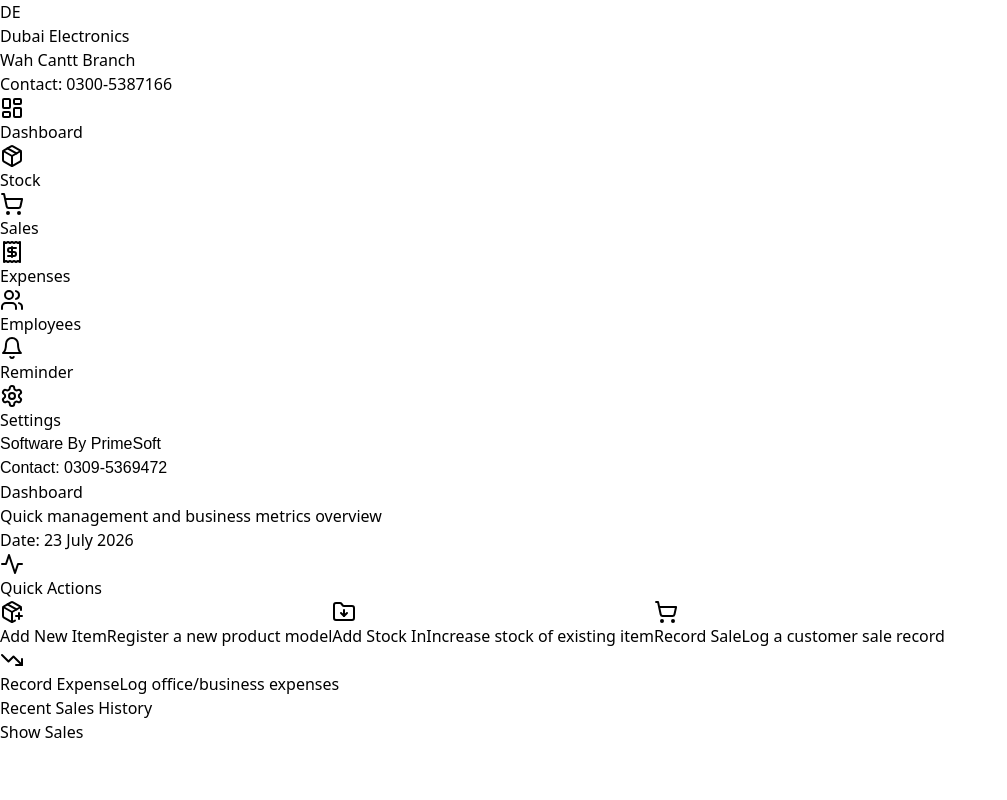
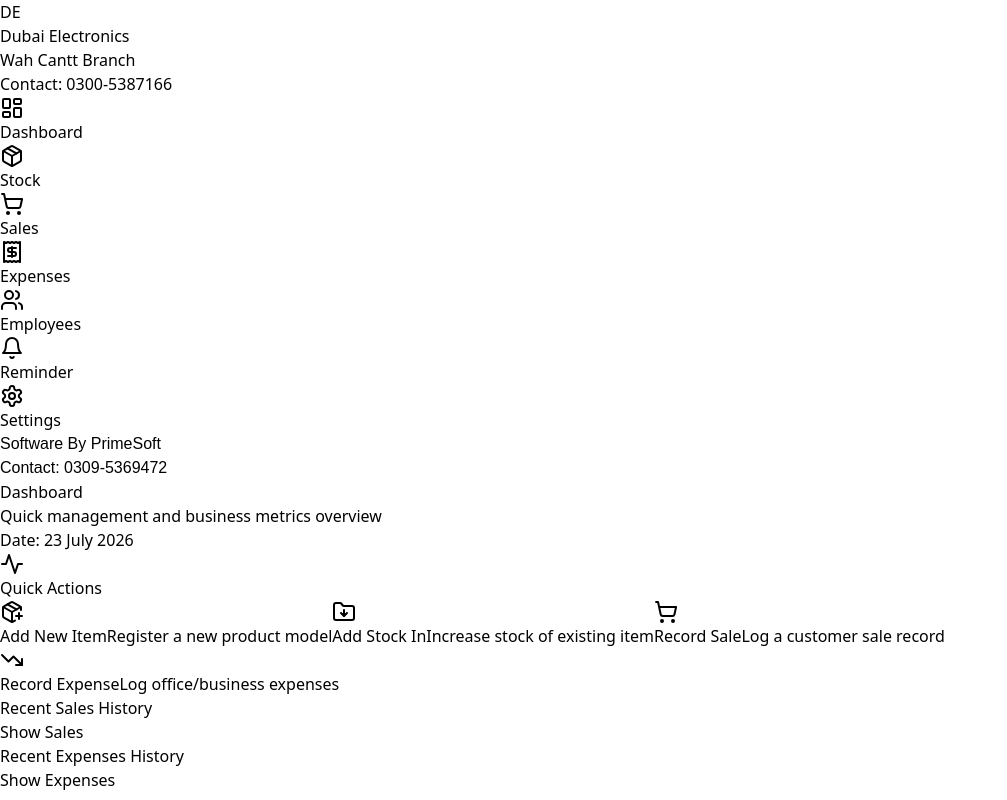
Before and after one commit to SalikLeo/Dubai-Electronics-Wah-Cantt, a React (Vite) app: page /#/dashboard in a window 1280 px wide. Shown: the whole page, without its empty margins (0-1007 px from the left). Built offline with nearby package versions, Linux system fonts and the light colour scheme.

Commit message:
Add Recent Expenses History section to Dashboard

```diff
--- a/src/tabs/DashboardTab.jsx
+++ b/src/tabs/DashboardTab.jsx
@@ -12,6 +12,7 @@
 export default function DashboardTab({ data, saveData }) {
   const navigate = useNavigate();
   const [showSales, setShowSales] = useState(false);
+  const [showExpenses, setShowExpenses] = useState(false);
 
   // Date helpers
   const todayYMD = useMemo(() => {
@@ -151,6 +152,51 @@
           </div>
         )}
       </div>
+
+      {/* Recent Expenses History */}
+      <div className={`bg-white rounded-xl border border-gray-200 shadow-sm p-6 flex flex-col transition-all duration-300 mt-6 ${showExpenses ? 'flex-1 min-h-[300px]' : ''}`}>
+        <div className="flex justify-between items-center mb-4">
+          <h3 className="text-base font-bold text-gray-800">Recent Expenses History</h3>
+          <button
+            onClick={() => setShowExpenses(!showExpenses)}
+            className="px-3.5 py-1.5 bg-red-600 hover:bg-red-700 text-white text-xs font-bold rounded-lg shadow-sm transition-colors duration-200 cursor-pointer"
+          >
+            {showExpenses ? 'Hide Expenses' : 'Show Expenses'}
+          </button>
+        </div>
+        {showExpenses && (
+          <div className="flex-1 overflow-auto">
+            {data.expenses?.length === 0 ? (
+              <div className="h-full flex items-center justify-center text-gray-400 text-sm">
+                No expenses logged yet.
+              </div>
+            ) : (
+              <table className="w-full text-left border-collapse border border-gray-200 rounded-lg overflow-hidden">
+                <thead>
+                  <tr className="bg-slate-50 border-b border-gray-200 text-xs font-semibold text-gray-500 uppercase">
+                    <th className="py-2.5 px-3 border-r border-slate-200 last:border-r-0">Date</th>
+                    <th className="py-2.5 px-3 border-r border-slate-200 last:border-r-0">Description</th>
+                    <th className="py-2.5 px-3 border-r border-slate-200 last:border-r-0 text-right text-red-600">Amount</th>
+                    <th className="py-2.5 px-3 pl-4 last:border-r-0">Remarks</th>
+                  </tr>
+                </thead>
+                <tbody className="divide-y divide-gray-200 text-sm">
+                  {(data.expenses || []).slice(0, 10).map((expense) => (
+                    <tr key={expense.id} className="hover:bg-slate-50/50">
+                      <td className="py-2.5 px-3 border-r border-slate-100 last:border-r-0 text-gray-500 whitespace-nowrap">
+                        {new Date(expense.date).toLocaleDateString('en-IN', { month: 'short', day: 'numeric', hour: '2-digit', minute: '2-digit' })}
+                      </td>
+                      <td className="py-2.5 px-3 border-r border-slate-100 last:border-r-0 font-medium text-gray-800">{expense.description}</td>
+                      <td className="py-2.5 px-3 border-r border-slate-100 last:border-r-0 text-right font-semibold text-red-600">Rs {expense.amount.toLocaleString('en-IN')}</td>
+                      <td className="py-2.5 px-3 pl-4 last:border-r-0 text-gray-600 font-medium">{expense.remarks || '-'}</td>
+                    </tr>
+                  ))}
+                </tbody>
+              </table>
+            )}
+          </div>
+        )}
+      </div>
     </div>
   );
 }
```
